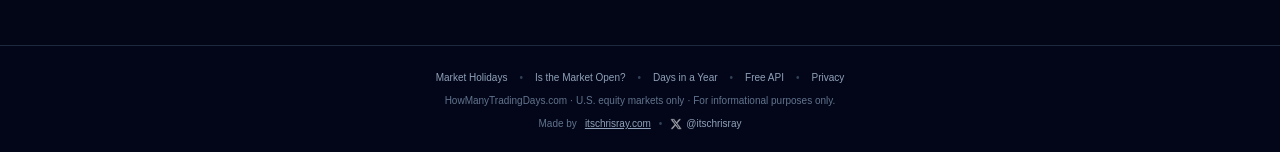
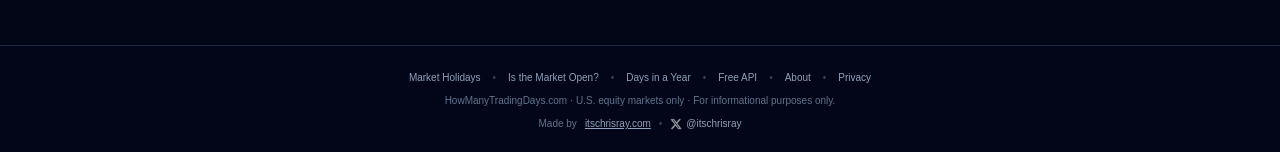
Before and after one commit to eastburnn/HowManyTradingDays, a Next.js app: page / in a window 1280 px wide. Shown: the part 2007-2159 px from the top of the page. Built offline with nearby package versions, Linux system fonts and the light colour scheme.

Commit message:
Add About link to footer row
Co-Authored-By: Claude Opus 5 <noreply@anthropic.com>

```diff
--- a/components/Footer.tsx
+++ b/components/Footer.tsx
@@ -10,6 +10,8 @@ export default function Footer() {
           <a href="/trading-days-in-a-year" className="text-slate-400 hover:text-slate-300 transition-colors">Days in a Year</a>
           <span className="text-slate-700">&bull;</span>
           <a href="/api-docs" className="text-slate-400 hover:text-slate-300 transition-colors">Free API</a>
+          <span className="text-slate-700">&bull;</span>
+          <a href="/about" className="text-slate-400 hover:text-slate-300 transition-colors">About</a>
           <span className="text-slate-700">&bull;</span>
           <a href="/privacy" className="text-slate-400 hover:text-slate-300 transition-colors">Privacy</a>
         </p>
```
